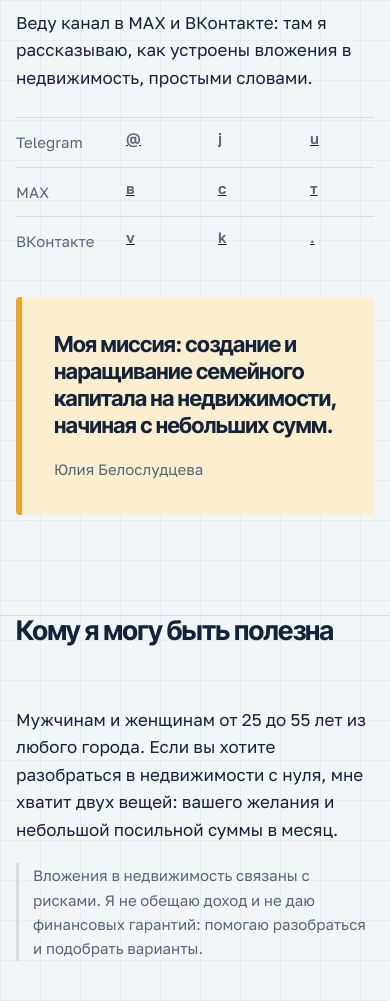
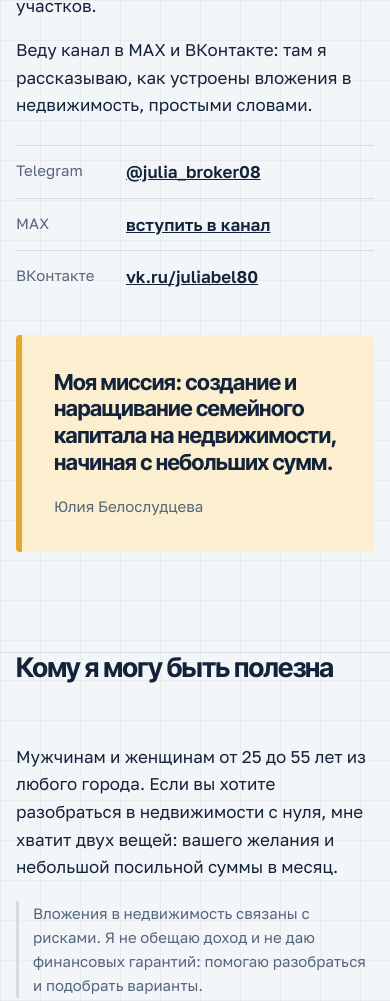
Before and after one commit to murzzsite/julia-broker-invest, a plain HTML site: page index.html in a window 390 px wide. Shown: the part 10040-11041 px from the top of the page. Drawn offline with Linux system fonts and the light colour scheme.

Commit message:
fix mobile overflow

```diff
--- a/index.html
+++ b/index.html
@@ -177,9 +177,9 @@
       <p data-reveal>Живу в Казани, а работаю с клиентами по всей России онлайн. Подбираю инвест-предложения под каждого клиента: от небольших объектов вроде паркингов и кладовых до новостроек и земельных участков.</p>
       <p data-reveal>Веду канал в MAX и ВКонтакте: там я рассказываю, как устроены вложения в недвижимость, простыми словами.</p>
       <ul class="about__links" data-reveal>
-        <li><span>Telegram</span><a href="https://t.me/julia_broker08" target="_blank" rel="noopener" data-roll>@julia_broker08</a></li>
-        <li><span>MAX</span><a href="https://max.ru/join/SnBVek-Z-Gt1Gl2W84bi3jWG7brOaNqFxBR9Q1FFvFw" target="_blank" rel="noopener" data-roll>вступить в канал</a></li>
-        <li><span>ВКонтакте</span><a href="https://vk.ru/juliabel80" target="_blank" rel="noopener" data-roll>vk.ru/juliabel80</a></li>
+        <li><span>Telegram</span><a href="https://t.me/julia_broker08" target="_blank" rel="noopener">@julia_broker08</a></li>
+        <li><span>MAX</span><a href="https://max.ru/join/SnBVek-Z-Gt1Gl2W84bi3jWG7brOaNqFxBR9Q1FFvFw" target="_blank" rel="noopener">вступить в канал</a></li>
+        <li><span>ВКонтакте</span><a href="https://vk.ru/juliabel80" target="_blank" rel="noopener">vk.ru/juliabel80</a></li>
       </ul>
     </div>
     <blockquote class="mission" data-reveal><p>Моя миссия: создание и наращивание семейного капитала на недвижимости, начиная с небольших сумм.</p><footer>Юлия Белослудцева</footer></blockquote>
@@ -213,9 +213,9 @@
       <h2 class="h2" data-reveal>Напишите, и разберёмся с вашей ситуацией</h2>
       <p data-reveal>Оставьте имя и контакт: я отвечу и расскажу, как проходит разбор. Разбор и консультация стоят 1 000 ₽.</p>
       <ul class="contact__list" data-reveal>
-        <li><span>Telegram</span><a href="https://t.me/julia_broker08" target="_blank" rel="noopener" data-roll>@julia_broker08</a></li>
-        <li><span>MAX</span><a href="https://max.ru/join/SnBVek-Z-Gt1Gl2W84bi3jWG7brOaNqFxBR9Q1FFvFw" target="_blank" rel="noopener" data-roll>вступить в канал</a></li>
-        <li><span>ВКонтакте</span><a href="https://vk.ru/juliabel80" target="_blank" rel="noopener" data-roll>vk.ru/juliabel80</a></li>
+        <li><span>Telegram</span><a href="https://t.me/julia_broker08" target="_blank" rel="noopener">@julia_broker08</a></li>
+        <li><span>MAX</span><a href="https://max.ru/join/SnBVek-Z-Gt1Gl2W84bi3jWG7brOaNqFxBR9Q1FFvFw" target="_blank" rel="noopener">вступить в канал</a></li>
+        <li><span>ВКонтакте</span><a href="https://vk.ru/juliabel80" target="_blank" rel="noopener">vk.ru/juliabel80</a></li>
       </ul>
     </div>
     <form class="form" id="leadForm" novalidate data-reveal data-reveal-delay="100">
--- a/styles.css
+++ b/styles.css
@@ -217,7 +217,7 @@ details p{margin:0 0 18px;color:#2b3b52;max-width:42em}
   .scene__art{order:-1}
   .scene__art svg{max-height:38svh}
   .steps{min-height:230px}
-  .ref__grid{margin-inline:24px;padding-inline:24px}
+  .ref__grid{width:calc(100% - 48px);padding-inline:24px}
   .ref__art{max-width:200px}
 }
 @media (max-width:560px){
@@ -235,7 +235,7 @@ details p{margin:0 0 18px;color:#2b3b52;max-width:42em}
   .steps{min-height:250px}
   .pick{padding:24px 20px}
   .form{padding:20px 16px}
-  .ref__grid{margin-inline:16px;padding-inline:20px}
+  .ref__grid{width:calc(100% - 32px);padding-inline:20px}
   .about__links span,.contact__list span{width:92px}
   .but{padding-top:64px}
 }
```
